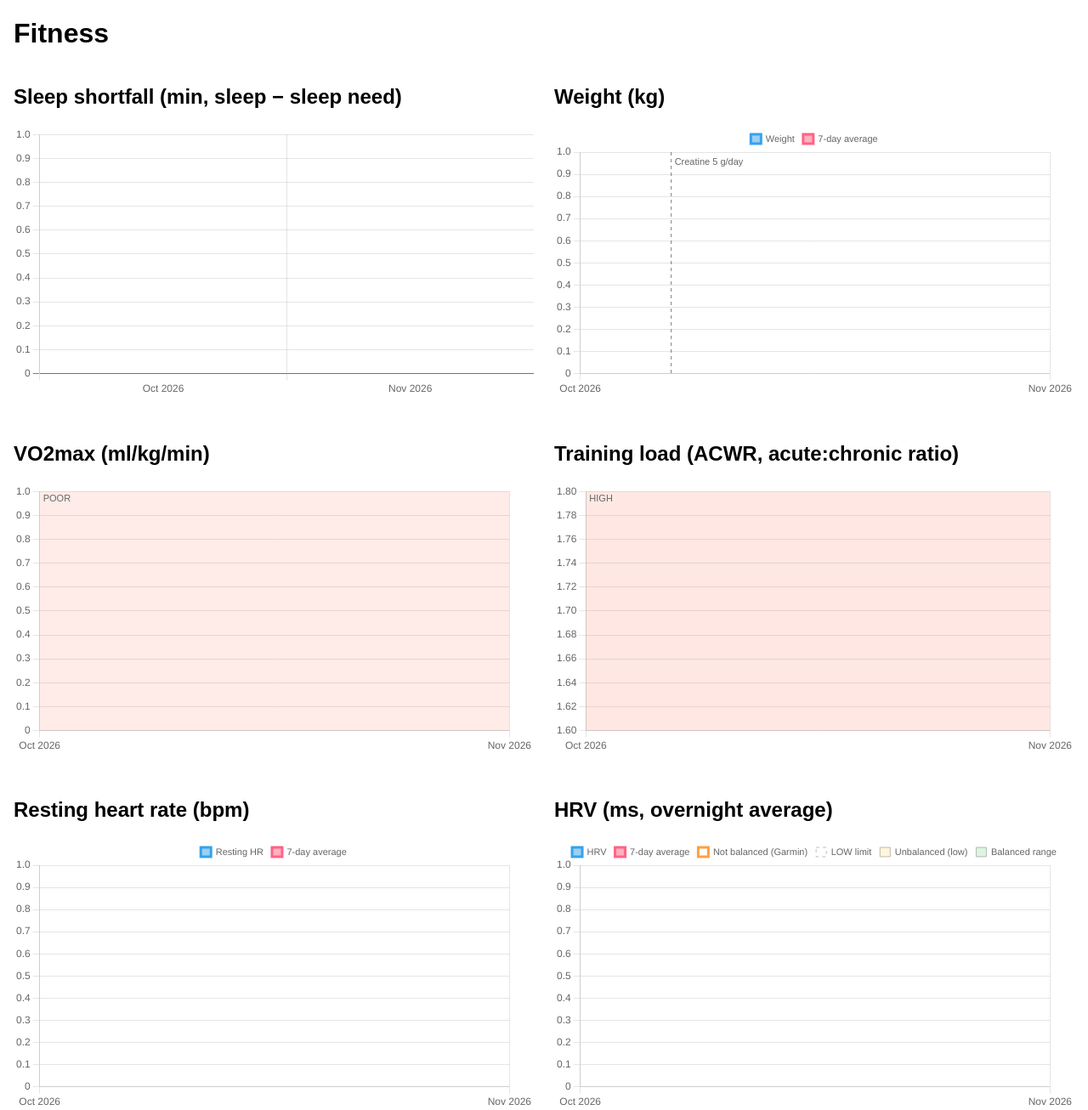
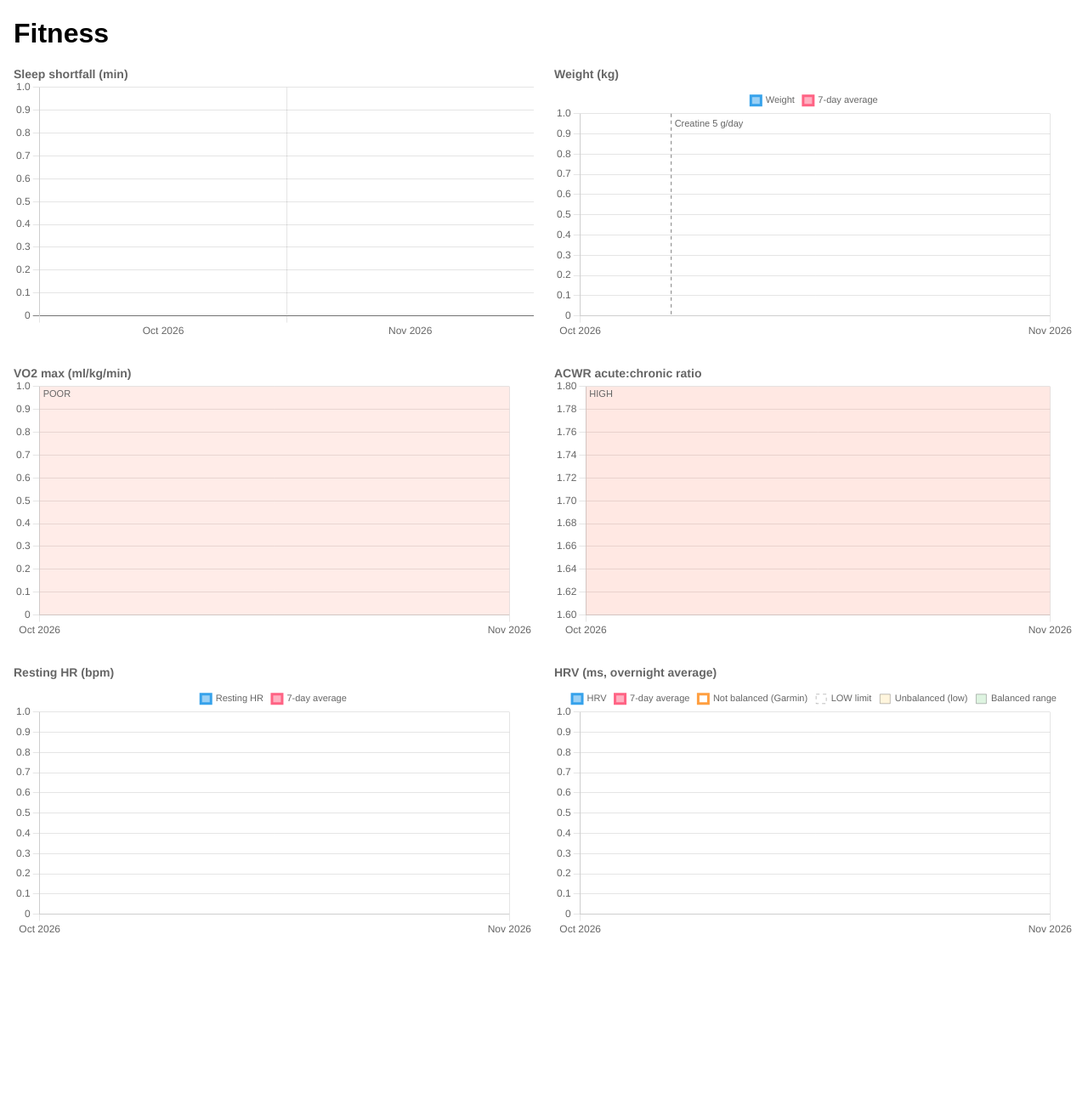
Before and after one commit to orestispanago/Fitness-webapp, a Python web app: template fitness/templates/fitness.html in a window 1280 px wide. Shown: the part 26-1332 px from the top of the page at 85% size. After the commit the page ends 1124 px from the top, so only its background shows below. Run offline with Jinja, Linux system fonts and the light colour scheme; the template is opened without the code that fills it: most values are stand-ins (such as "Sample title", 1, 10 or a date in 2020).

Commit message:
Using chart titles instead of headings

```diff
--- a/fitness/static/charts.js
+++ b/fitness/static/charts.js
@@ -28,6 +28,16 @@ function getSeriesBlue(alpha = 1) {
 }
 
 const SERIES_BLUE = getSeriesBlue();
+
+// Chart titles, left-aligned like the headings they replace
+Chart.defaults.plugins.title.align = "start";
+Chart.defaults.plugins.title.font = { size: 14, weight: "bold" };
+Chart.defaults.plugins.title.padding = { top: 0, bottom: 6 };
+
+function buildTitle(canvas) {
+  return { display: true, text: canvas.dataset.title };
+}
+
 
 // Compact legends for every chart, so they wrap less on narrow screens
 Chart.defaults.plugins.legend.labels.boxWidth = 12;
@@ -193,6 +203,9 @@ function plotDailyAverageChart(canvasId, label, plugins = []) {
       maintainAspectRatio: false,
       interaction: { mode: "index", intersect: false },
       scales: buildDailyScales(),
+      plugins: {
+        title: buildTitle(canvas),
+      }
     },
     plugins: plugins,
   });
@@ -236,7 +249,7 @@ function plotDailyLineChart(canvasId, label, plugins = []) {
       // Tooltip for the hovered date anywhere on the chart, not only on a point
       interaction: { mode: "index", intersect: false },
       scales: buildDailyScales(),
-      plugins: { legend: { display: false } },
+      plugins: { legend: { display: false }, title: buildTitle(canvas) },
     },
     plugins: plugins,
   });
--- a/fitness/static/fitness.js
+++ b/fitness/static/fitness.js
@@ -222,6 +222,7 @@ function plotSleepChart() {
       plugins: {
         legend: { display: false },
         tooltip: { callbacks: { label: formatShortfallTooltip } },
+        title: buildTitle(canvas)
       },
     },
   });
--- a/fitness/static/running.js
+++ b/fitness/static/running.js
@@ -24,6 +24,7 @@ function plotPaceChart() {
       scales: scales,
       plugins: {
         legend: { display: false },
+        title: buildTitle(canvas),
         tooltip: {
           callbacks: {
             label: (context) => `Pace: ${formatPace(context.parsed.y)} /km`,
@@ -170,6 +171,7 @@ function plotMetresPerBeatChart() {
       maintainAspectRatio: false,
       scales: buildDailyScales(),
       plugins: {
+        title: buildTitle(canvas),
         legend: {
           labels: {
             usePointStyle: true,
--- a/fitness/static/strength.js
+++ b/fitness/static/strength.js
@@ -100,6 +100,7 @@ function plotExerciseTrendChart(canvas) {
       scales: buildDailyScales(),
       plugins: {
         legend: { display: false },
+        title: buildTitle(canvas),
         tooltip: {
           // Only the average line's tooltip, which shows all three values
           filter: (item) => item.datasetIndex === 2,
--- a/fitness/templates/fitness.html
+++ b/fitness/templates/fitness.html
@@ -7,42 +7,37 @@
 
 <div class="chart-grid chart-grid-large">
   <div>
-    <h2>Sleep shortfall (min, sleep − sleep need)</h2>
     <div class="chart">
-      <canvas id="sleep-chart" data-points='{{ sleep_shortfall | tojson }}'
+      <canvas id="sleep-chart" data-title="Sleep shortfall (min)" data-points='{{ sleep_shortfall | tojson }}'
         data-average='{{ sleep_shortfall_avg | tojson }}'></canvas>
     </div>
   </div>
   <div>
-    <h2>Weight (kg)</h2>
     <div class="chart">
-      <canvas id="weight-chart" data-points='{{ weight | tojson }}' data-average='{{ weight_avg | tojson }}'></canvas>
+      <canvas id="weight-chart" data-title="Weight (kg)" data-points='{{ weight | tojson }}'
+        data-average='{{ weight_avg | tojson }}'></canvas>
     </div>
   </div>
   <div>
-    <h2>VO2max (ml/kg/min)</h2>
     <div class="chart">
-      <canvas id="vo2max-chart" data-points='{{ vo2max | tojson }}'></canvas>
+      <canvas id="vo2max-chart" data-title="VO2 max (ml/kg/min)" data-points='{{ vo2max | tojson }}'></canvas>
     </div>
   </div>
   <div>
-    <h2>Training load (ACWR, acute:chronic ratio)</h2>
     <div class="chart">
-      <canvas id="acwr-chart" data-points='{{ acwr | tojson }}'></canvas>
+      <canvas id="acwr-chart" data-title="ACWR acute:chronic ratio" data-points='{{ acwr | tojson }}'></canvas>
     </div>
   </div>
   <div>
-    <h2>Resting heart rate (bpm)</h2>
     <div class="chart">
-      <canvas id="resting-hr-chart" data-points='{{ resting_hr | tojson }}'
+      <canvas id="resting-hr-chart" data-title="Resting HR (bpm)" data-points='{{ resting_hr | tojson }}'
         data-average='{{ resting_hr_avg | tojson }}'></canvas>
     </div>
   </div>
   <div>
-    <h2>HRV (ms, overnight average)</h2>
     <div class="chart">
-      <canvas id="hrv-chart" data-points='{{ hrv | tojson }}' data-average='{{ hrv_avg | tojson }}'
-        data-baseline='{{ hrv_baseline | tojson }}'></canvas>
+      <canvas id="hrv-chart" data-title="HRV (ms, overnight average)" data-points='{{ hrv | tojson }}'
+        data-average='{{ hrv_avg | tojson }}' data-baseline='{{ hrv_baseline | tojson }}'></canvas>
     </div>
   </div>
 </div>
--- a/fitness/templates/strength.html
+++ b/fitness/templates/strength.html
@@ -11,9 +11,8 @@
 <div class="chart-grid">
   {% for exercise in group.exercises %}
   <div>
-    <h3>{{ exercise.label }}</h3>
     <div class="chart chart-small">
-      <canvas class="exercise-chart" data-group='{{ group_index }}'
+      <canvas class="exercise-chart" data-title="{{ exercise.label }}" data-group='{{ group_index }}'
         data-points='{{ exercise.points | tojson }}'></canvas>
     </div>
   </div>
```
Also changed, not shown: fitness/templates/running.html (+3 -4 lines).
